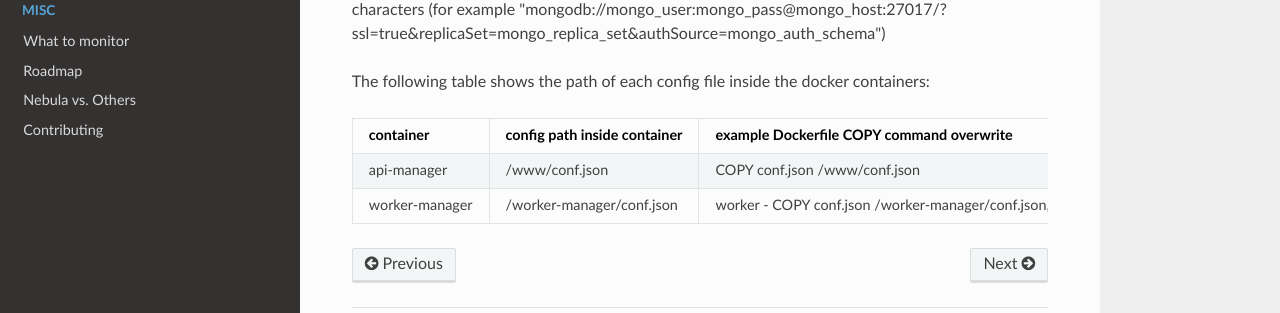
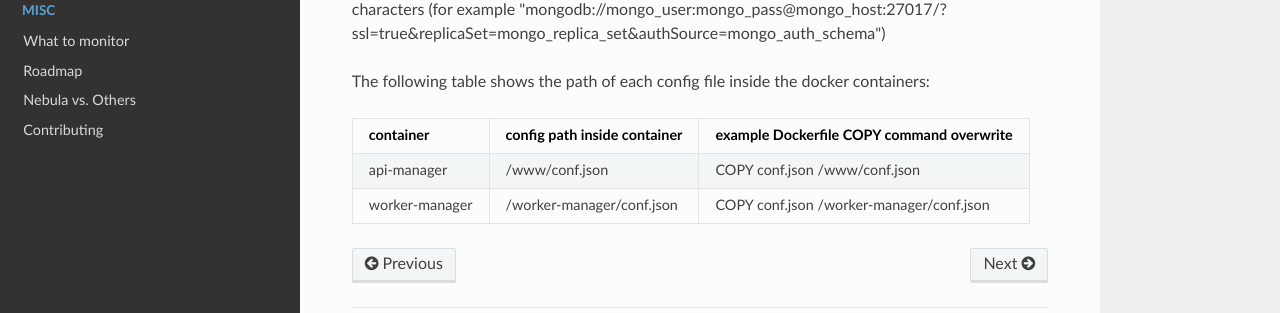
Before and after one commit to nebula-orchestrator/docs, an MkDocs documentation site: the page built from docs/config.md, in a window 1280 px wide and 900 px high, scrolled down 853 px. Shown: the part 523-836 px from the top of the window. Built offline with MkDocs 1.6.1, drawn with Linux system fonts in a browser that asks for light colours; nearby versions of some CDN libraries; old or Windows-style settings are respelled for this version of MkDocs.

```diff
--- a/docs/config.md
+++ b/docs/config.md
@@ -45,4 +45,4 @@
 | container      | config path inside container | example Dockerfile COPY command overwrite |
 |----------------|------------------------------|-------------------------------------------|
 | api-manager    | /www/conf.json               | COPY conf.json /www/conf.json             |
-| worker-manager | /worker-manager/conf.json    | worker - COPY conf.json /worker-manager/conf.json, api - COPY conf.json /www/conf.json |
+| worker-manager | /worker-manager/conf.json    | COPY conf.json /worker-manager/conf.json  |
```
